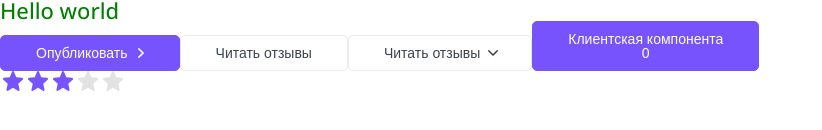
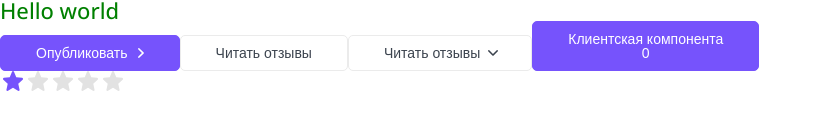
Before and after one commit to Vlad06091992/learn-nextJS, a Next.js app: page / in a window 1280 px wide. Shown: the part 192-322 px from the top of the page, without its empty margins (0-822 px from the left). Built offline with nearby package versions, Linux system fonts and the light colour scheme.

Commit message:
апдейт компоннеты rating - 8.8

```diff
--- a/app/components/Rating/Rating.module.scss
+++ b/app/components/Rating/Rating.module.scss
@@ -3,6 +3,9 @@
 }
 
 .star{
-  cursor: pointer;
   margin: 0 2.5px;
 }
+
+.editable{
+  cursor: pointer;
+}
--- a/app/components/Rating/Rating.tsx
+++ b/app/components/Rating/Rating.tsx
@@ -1,11 +1,9 @@
 "use client"
 
-import React, {DetailedHTMLProps, HTMLAttributes, JSX, ReactNode, useEffect} from "react";
+import React, { DetailedHTMLProps, HTMLAttributes, JSX, ReactNode, useEffect } from "react";
 import cn from "classnames";
 import styles from "./Rating.module.scss";
 import Star from '../../assets/Star.svg'
-
-
 
 
 interface RatingProps extends DetailedHTMLProps<HTMLAttributes<HTMLDivElement>, HTMLDivElement> {
@@ -14,18 +12,33 @@ interface RatingProps extends DetailedHTMLProps<HTMLAttributes<HTMLDivElement>,
     isEditable?: boolean
 }
 
-export const Rating = ({ rating,isEditable,setRating,...restProps }: RatingProps): JSX.Element => {
+export const Rating = ({ rating, isEditable = false, setRating, ...restProps }: RatingProps): JSX.Element => {
     const [ratingArray, setRatingArray] = React.useState<JSX.Element[]>(new Array(5).fill(<></>))
 
 
-    useEffect(()=>{
+    useEffect(() => {
         constructArray(rating)
-    },[rating])
+    }, [rating])
 
-    const constructArray = (currentRating:number) => {
+    const changeDisplay = (value: number) => {
+        if (isEditable) constructArray(value)
+    }
+
+    const onClickHandler = (value:number) => {
+        if(isEditable) setRating?.(value + 1)
+    }
+
+    const constructArray = (currentRating: number) => {
         const updatedArray = ratingArray.map((r, i) => {
+            debugger
             return (
-                <Star key={i} className={cn(styles.star, { [styles.filled]: i < currentRating })}/>
+                <Star
+                    onClick={()=>onClickHandler(i)}
+                    onMouseEnter={() => {changeDisplay(i + 1)}}
+                    onMouseLeave={() => {
+                        changeDisplay(rating)}}
+                    key={i}
+                    className={cn(styles.star, { [styles.filled]: i < currentRating, [styles.editable]: isEditable })}/>
             )
 
         })
@@ -34,5 +47,5 @@ export const Rating = ({ rating,isEditable,setRating,...restProps }: RatingProps
 
     return <div {...restProps}>
         {ratingArray.map((r, i) => (<span key={i}>{r}</span>))}
-        </div>
+    </div>
 }
--- a/app/page.tsx
+++ b/app/page.tsx
@@ -1,12 +1,14 @@
-// "use client"
+"use client"
 // import styles from "./page.module.css";
-import {Htag, Rating} from "@/app/components";
+import { Htag, Rating } from "@/app/components";
 import styles from './page.module.scss'
 import { Button } from "@/app/components/Button/Button";
 import Image from 'next/image'
 import { Paragraph, ParagraphSizes } from "@/app/components/Paragraph/Paragraph";
 import { Tag, TagThemes } from "@/app/components/Tag/Tag";
 import { ButtonClientComponent } from "@/app/components/ButtonClientComponent/ButtonClientComponent";
+import { useState } from 'react'
+
 
 // export const metadata: Metadata = {
 //   title: "Исправленные данные",
@@ -27,6 +29,7 @@ import { ButtonClientComponent } from "@/app/components/ButtonClientComponent/Bu
 export default function Home() {
 
     // const [position, setPosition] = useState('left')
+    const [rating, setRating] = useState<any>(1)
 
     debugger
 
@@ -51,7 +54,7 @@ export default function Home() {
         <Button mode={'outline'}>Читать отзывы</Button>
         <Button mode={'outline'} arrow={'down'}>Читать отзывы</Button>
           <ButtonClientComponent>Клиентская компонента</ButtonClientComponent>
-          <Rating rating={3} />
+          <Rating isEditable={true} setRating={setRating} rating={rating} />
       </>
   );
 }
```
